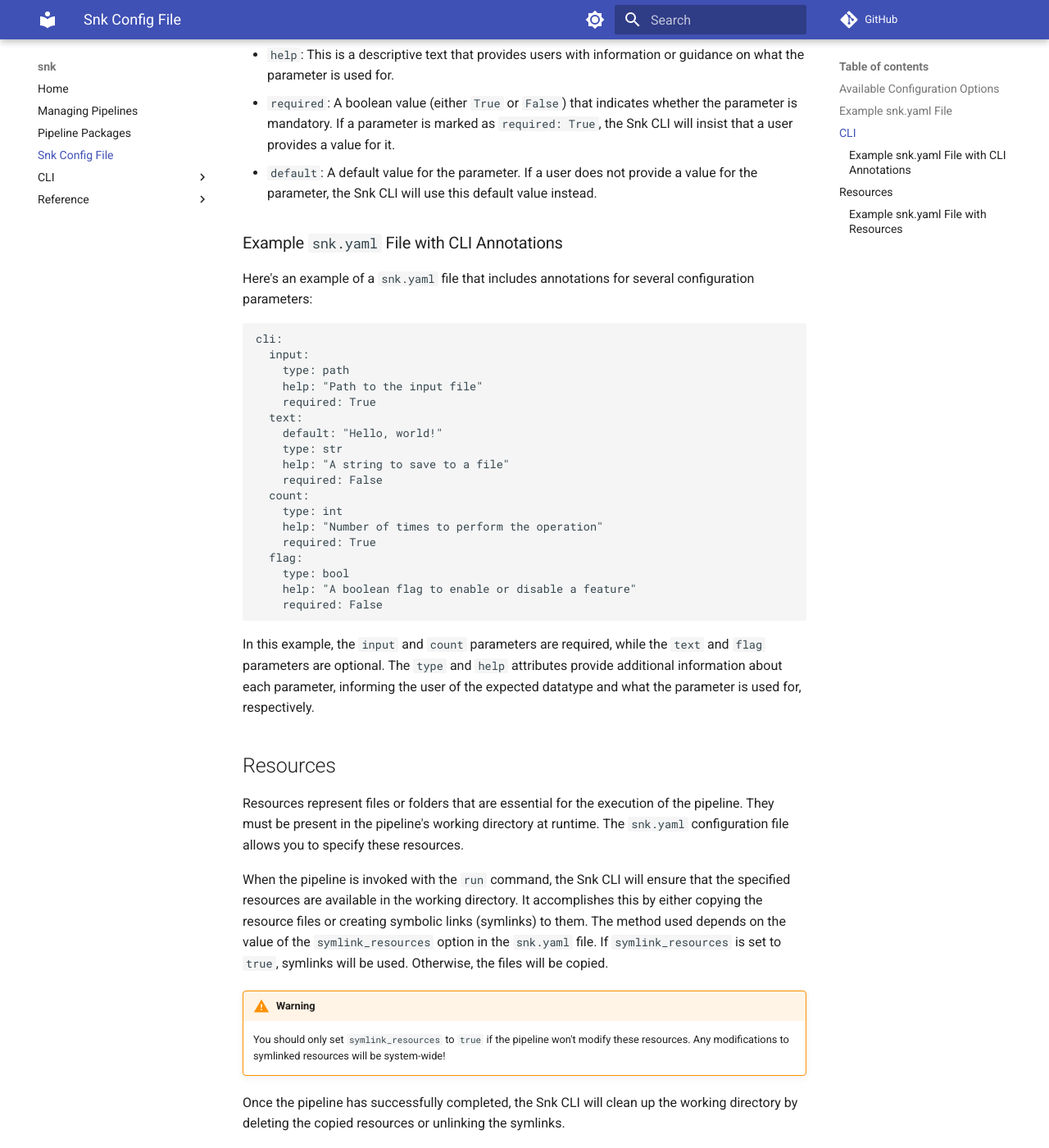
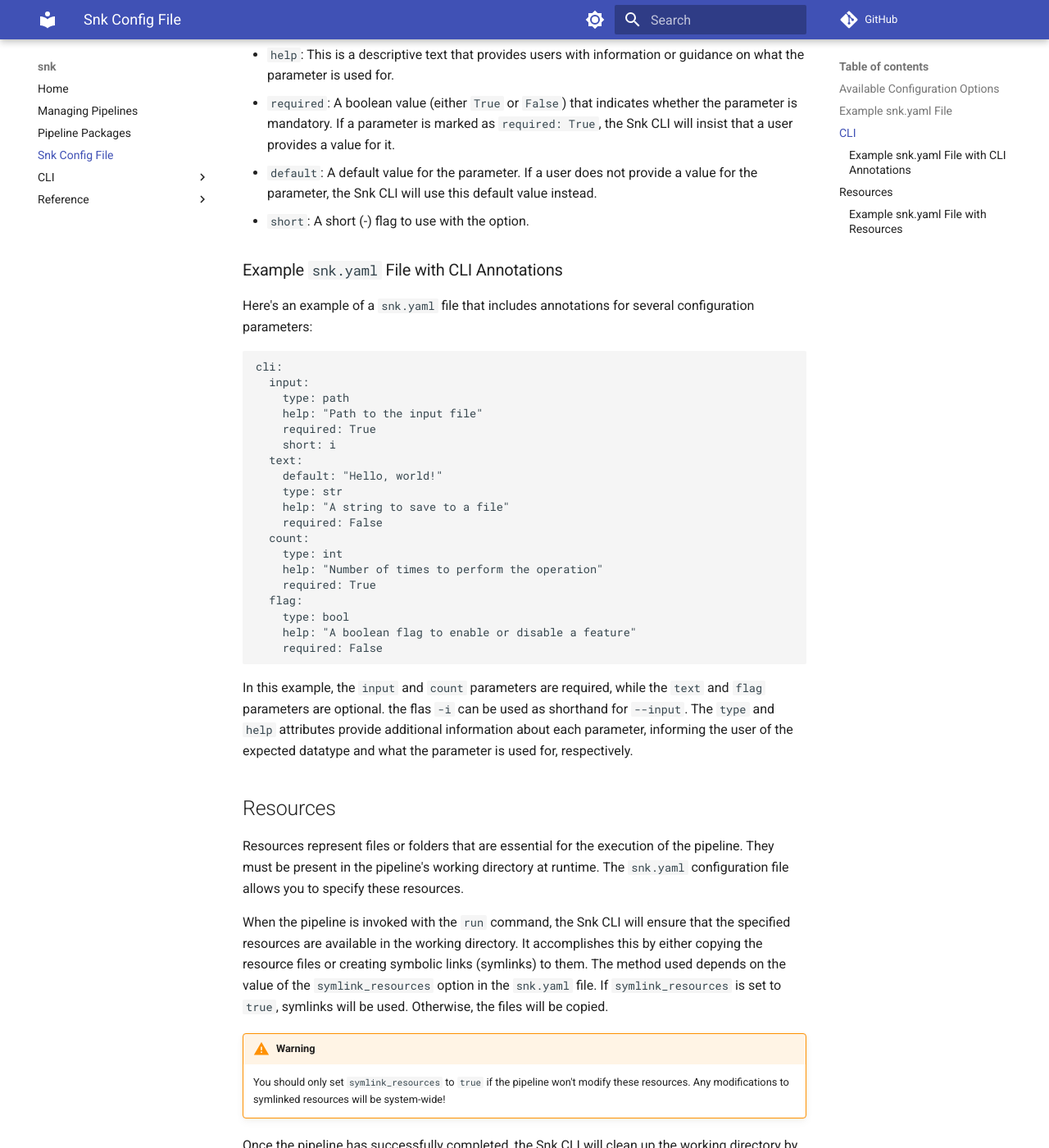
Before and after one commit to Wytamma/snk, an MkDocs documentation site: the page built from docs/snk_config_file.md, in a window 1280 px wide and 1400 px high, scrolled down 1522 px. Shown: the whole window at 82% size. Built offline with MkDocs 1.6.1 and Material for MkDocs 9.7.7, drawn with Linux system fonts in a browser that asks for light colours; comment, search, counter and statistics services are not loaded.

Commit message:
:art: add short flag docs

````diff
--- a/docs/snk_config_file.md
+++ b/docs/snk_config_file.md
@@ -53,6 +53,7 @@ Annotations play a crucial role in configuring the dynamic Snk CLI. They provide
 - `help`: This is a descriptive text that provides users with information or guidance on what the parameter is used for.
 - `required`: A boolean value (either `True` or `False`) that indicates whether the parameter is mandatory. If a parameter is marked as `required: True`, the Snk CLI will insist that a user provides a value for it.
 - `default`: A default value for the parameter. If a user does not provide a value for the parameter, the Snk CLI will use this default value instead.
+- `short`: A short (-) flag to use with the option.
 
 ### Example `snk.yaml` File with CLI Annotations
 
@@ -64,6 +65,7 @@ cli:
     type: path
     help: "Path to the input file"
     required: True
+    short: i
   text:
     default: "Hello, world!"
     type: str
@@ -79,7 +81,7 @@ cli:
     required: False
 ```
 
-In this example, the `input` and `count` parameters are required, while the `text` and `flag` parameters are optional. The `type` and `help` attributes provide additional information about each parameter, informing the user of the expected datatype and what the parameter is used for, respectively.
+In this example, the `input` and `count` parameters are required, while the `text` and `flag` parameters are optional. the flas `-i` can be used as shorthand for `--input`. The `type` and `help` attributes provide additional information about each parameter, informing the user of the expected datatype and what the parameter is used for, respectively.
 
 ## Resources
 
````
